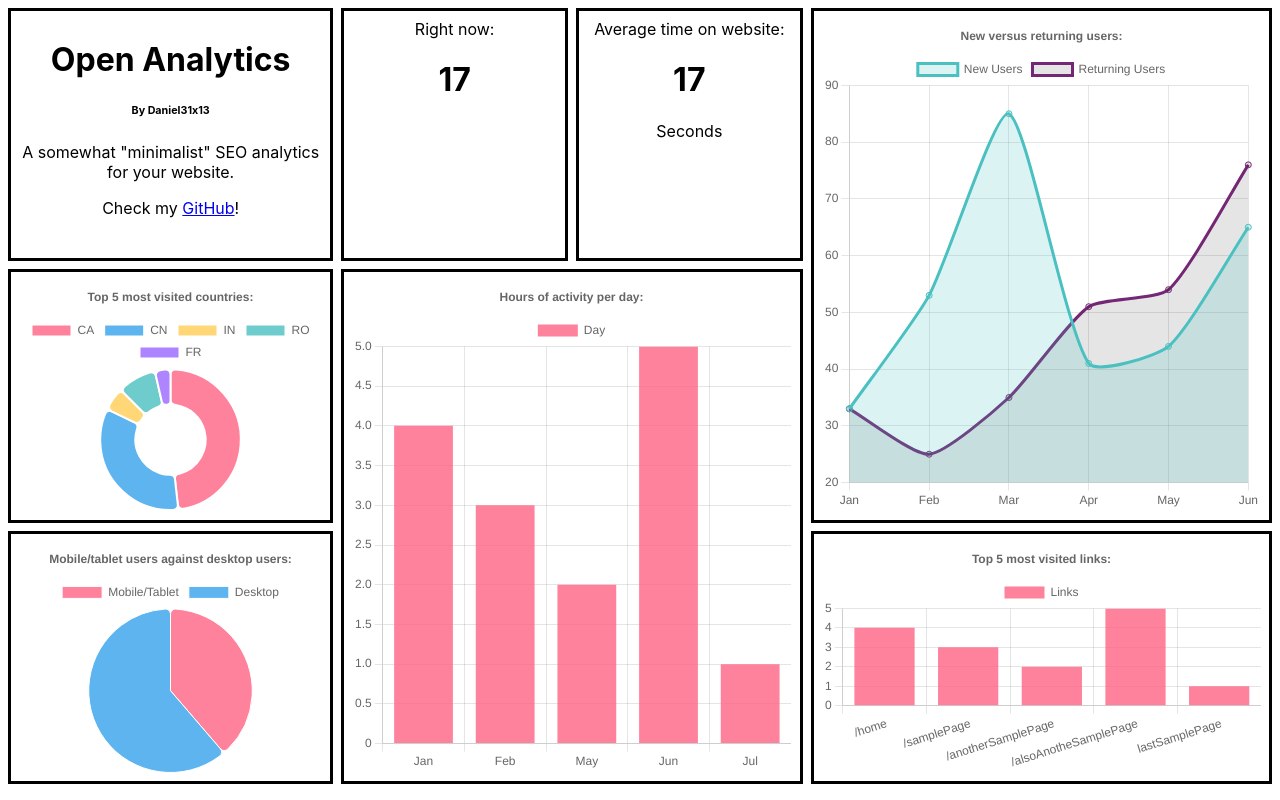
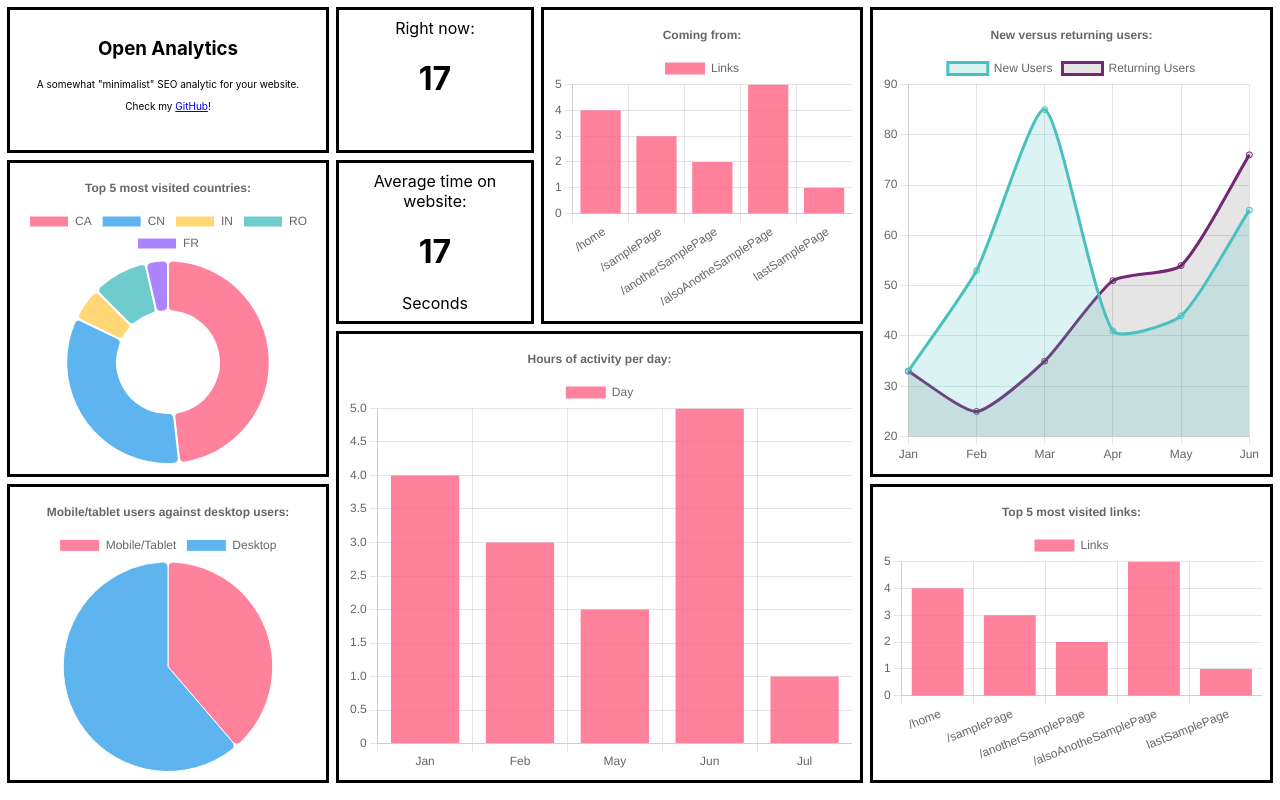
Before and after one commit to daniel31x13/open-analytics, a React (Create React App) app in the folder dashboard/: page / in a window 1280 px wide. Built offline with nearby package versions, Linux system fonts and the light colour scheme.

Commit message:
new layout

```diff
--- a/dashboard/src/App.css
+++ b/dashboard/src/App.css
@@ -1,67 +1,74 @@
 @media (min-width: 900px) {
-  .container {  display: grid;
-    grid-template-columns: 0.7fr 0.7fr 1fr 1fr 1fr 1fr;
-    grid-template-rows: 1fr 1fr 1fr;
-    gap: 0.5em 0.5em;
+  .container {
+    padding: 7px;
     height: 97vh;
-    padding: 8px;
-    grid-auto-flow: row;
-    grid-template-areas:
-      "About About ActiveVisitors AvgVisitDuration NewVsReturn NewVsReturn"
-      "VisitsByCountry VisitsByCountry HoursOfActivityPerDay HoursOfActivityPerDay NewVsReturn NewVsReturn"
-      "Devices Devices HoursOfActivityPerDay HoursOfActivityPerDay TopPages TopPages";
+    display: grid;
+    grid-template-columns: repeat(5, 1fr);
+    grid-template-rows: repeat(5, 1fr);
+    grid-column-gap: 7px;
+    grid-row-gap: 7px;
   }
 
   .About {
     padding: 0.5em;
-    grid-area: About;
+    grid-area: 1 / 1 / 2 / 2;
     border: solid;
     text-align: center;
   }
 
+  .About p {
+    font-size: x-small;
+  }
+
   .ActiveVisitors {
+    grid-area: 1 / 2 / 2 / 3;
     text-align: center;
     padding: 0.5em;
-    grid-area: ActiveVisitors;
     border: solid;
   }
 
   .AvgVisitDuration {
+    grid-area: 2 / 2 / 3 / 3;
     text-align: center;
     padding: 0.5em;
     border: solid;
-    grid-area: AvgVisitDuration;
   }
 
   .Devices {
+    grid-area: 4 / 1 / 6 / 2;
     padding: 0.5em;
-    grid-area: Devices;
     border: solid;
   }
 
 
   .VisitsByCountry {
+    grid-area: 2 / 1 / 4 / 2;
     padding: 0.5em;
     border: solid;
-    grid-area: VisitsByCountry;
   }
 
   .TopPages {
+    grid-area: 4 / 4 / 6 / 6;
     padding: 0.5em;
-    grid-area: TopPages;
     border: solid;
   }
 
   .HoursOfActivityPerDay {
+    grid-area: 3 / 2 / 6 / 4;
     padding: 0.5em;
     border: solid;
-    grid-area: HoursOfActivityPerDay;
   }
 
   .NewVsReturn {
+    grid-area: 1 / 4 / 4 / 6;
     padding: 0.5em;
     border: solid;
-    grid-area: NewVsReturn;
+  }
+
+  .Referrer {
+    grid-area: 1 / 3 / 3 / 4;
+    padding: 0.5em;
+    border: solid;
   }
 }
 
--- a/dashboard/src/App.js
+++ b/dashboard/src/App.js
@@ -7,6 +7,7 @@ import TopPages from './component/TopPages';
 import VisitsByCountry from './component/VisitsByCountry';
 import HoursOfActivityPerDay from './component/HoursOfActivityPerDay';
 import About from './component/About';
+import Referrer from './component/Referrer';
 
 function App() {
   return (
@@ -17,6 +18,7 @@ function App() {
       <Devices />
       <VisitsByCountry />
       <TopPages />
+      <Referrer />
       <HoursOfActivityPerDay />
       <NewVsReturn />
     </div>
--- a/dashboard/src/component/About.js
+++ b/dashboard/src/component/About.js
@@ -2,9 +2,8 @@ import React from 'react';
 
 const About = () => {
   return ( <div className='About'>
-      <h1>Open Analytics</h1>
-      <h6>By Daniel31x13</h6>
-      <p>A somewhat "minimalist" SEO analytics for your website.</p>
+      <h3>Open Analytics</h3>
+      <p>A somewhat "minimalist" SEO analytic for your website.</p>
       <p>Check my <a href='https://github.com/Daniel31x13' target='_blank'>GitHub</a>!</p>
   </div> );
 };
--- /dev/null
+++ b/dashboard/src/component/Referrer.js
@@ -0,0 +1,38 @@
+import React from 'react';
+import {
+  Chart as ChartJS,
+  CategoryScale,
+  LinearScale,
+  BarElement,
+  Title,
+  Tooltip,
+  Legend,
+} from 'chart.js';
+import { Bar } from 'react-chartjs-2';
+
+const Referrer = () => {
+  const labels = ['/home', '/samplePage', '/anotherSamplePage', '/alsoAnotheSamplePage', 'lastSamplePage'];
+
+  const data = {
+    labels,
+    datasets: [
+      {
+        label: 'Links',
+        data: [4,3,2,5,1],
+        backgroundColor: 'rgba(255, 99, 132, 0.8)',
+      }
+    ],
+  };
+
+  return ( <div className='Referrer'>
+    <Bar
+        data={data}
+        options={{
+          maintainAspectRatio: false,
+          plugins: { title: { display: true, text: 'Coming from:' }}
+        }}
+      />
+  </div> );
+};
+
+export default Referrer;
```
